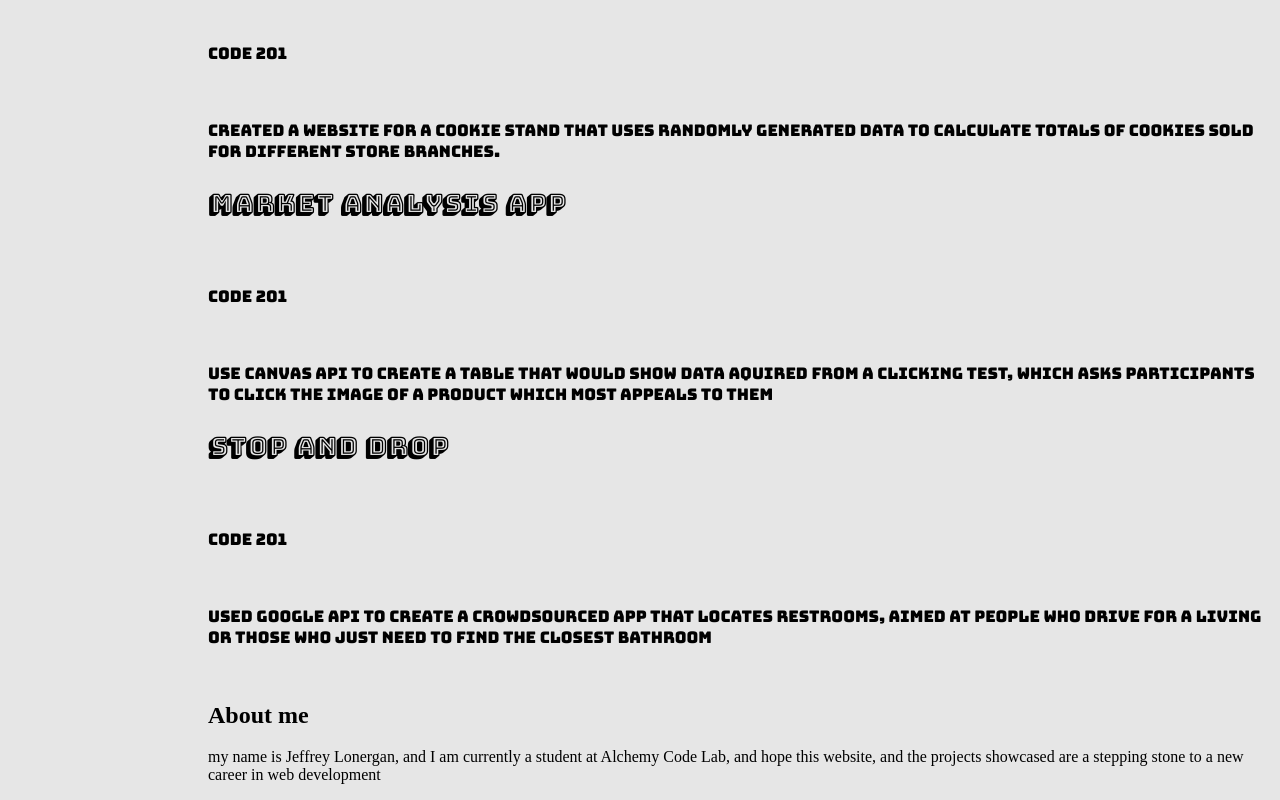
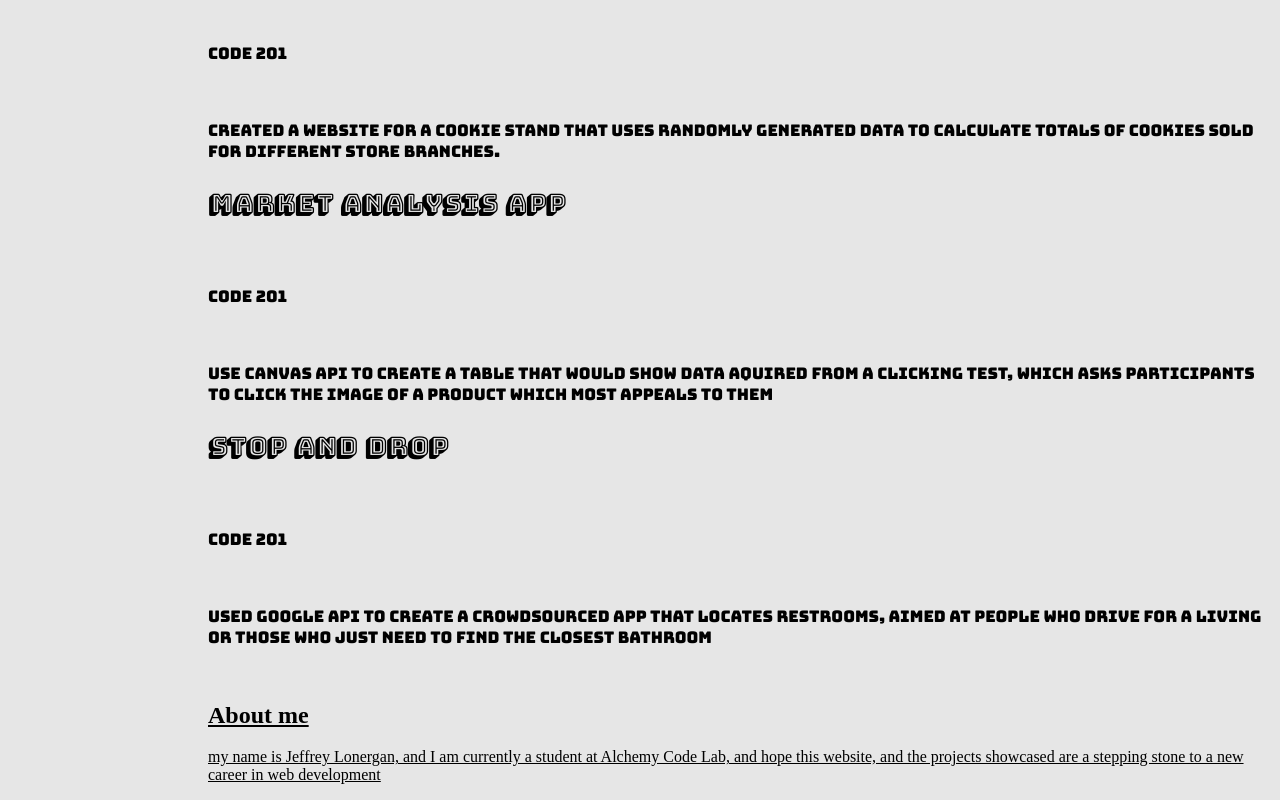
Before and after one commit to J3ffcon1/301n-portfolio, a plain HTML site: page index.html in a window 1280 px wide. Shown: the part 419-1219 px from the top of the page. Drawn offline with nearby package versions, Linux system fonts and the light colour scheme; files whose address does not match are found by name.

```diff
--- a/styles/base.css
+++ b/styles/base.css
@@ -46,3 +46,6 @@
   text-align: left;
 
 }
+#about {
+text-decoration: underline;
+}
```
